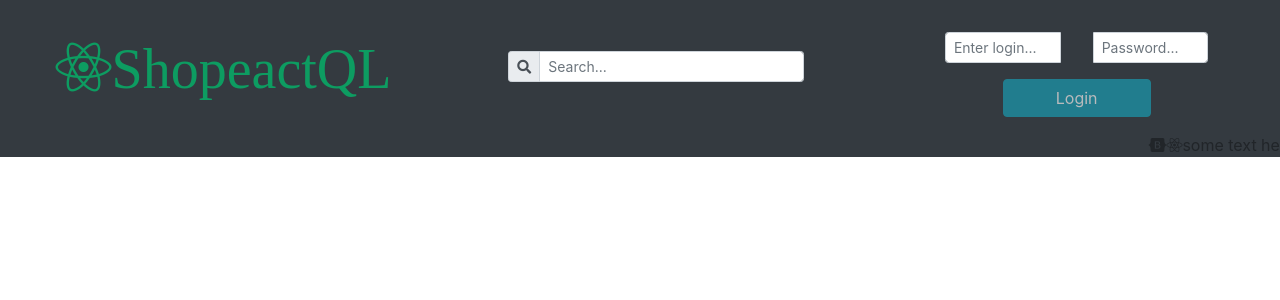
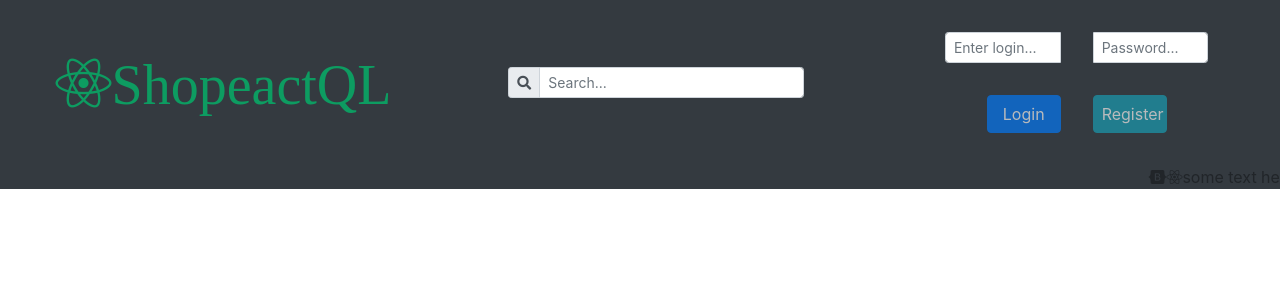
Before and after one commit to EzeeBreezy/react-shop-hw1, a React (Create React App) app: page / in a window 1280 px wide. Shown: the top 300 px of the page. Built offline with nearby package versions, Linux system fonts and the light colour scheme.

Commit message:
small changes

```diff
--- a/src/App.js
+++ b/src/App.js
@@ -2,13 +2,14 @@ import React from "react"
 import "./App.css"
 import Header from './components/Header'
 import Categories from './components/Categories'
+import Goods from './components/Goods'
 import Footer from './components/Footer'
 
 export default () => (
   <div className="App">
     <Header />
-
-
+    <Categories />
+    <Goods />
     <Footer />
   </div>
 )
--- a/src/components/Footer.js
+++ b/src/components/Footer.js
@@ -5,8 +5,8 @@ import React from "react"
 const Credits = () =>
     <>
       <div className="row justify-content-end align-items-center bg-dark">
-      <i class="fab fa-bootstrap"></i>
-      <i class="fab fa-react"></i>
+      <i className="fab fa-bootstrap"></i>
+      <i className="fab fa-react"></i>
       some text here
       </div>
     </>
--- /dev/null
+++ b/src/components/Goods.js
@@ -0,0 +1,9 @@
+import React, {useState} from "react"
+// import "./App.css"
+// import decode from 'jwt-decode'
+
+export default () => (
+  <div className="Goods">
+
+  </div>
+)
--- a/src/components/Header.js
+++ b/src/components/Header.js
@@ -24,13 +24,24 @@ const LoginForm = ({onLogin}) => {
           </div>
         </div>
         <div className="col-3 p-3">
-          <div className='input-group input-group-sm'>
-            <input type="text" className="form-control m-3" value={login} onChange={e=>setLogin(e.target.value)} placeholder="Enter login..."/>
-            <input type="password" className="form-control m-3" value={password} onChange={e=>setPassword(e.target.value)} placeholder="Password..."/>
+          <div className="row">
+            <div className="col">
+              <div className='input-group input-group-sm'>
+                <input type="text" className="form-control m-3" value={login} onChange={e=>setLogin(e.target.value)} placeholder="Enter login..."/>
+                <input type="password" className="form-control m-3" value={password} onChange={e=>setPassword(e.target.value)} placeholder="Password..."/>
+              </div>
+            </div>
           </div>
-          <button className="btn btn-info pl-2 pr-2 w-50" disabled={!validLogin || !validPassword} onClick={()=> onLogin(login, password)}>
-              Login
-          </button>
+          <div className="row">
+            <div className="col">
+              <button className="btn btn-primary pl-2 pr-2 m-3 w-25" disabled={!validLogin || !validPassword} onClick={()=> onLogin(login, password)}>
+                  Login
+              </button>
+              <button className="btn btn-info pl-2 pr-2 m-3 w-25" disabled={!validLogin || !validPassword} onClick={()=> onLogin(login, password)}>
+                  Register
+              </button>
+            </div>
+          </div>
         </div>
         <div className="col-3 p-3 d-none">
           <p className="text-warning">Welcome, Username!</p>
@@ -44,24 +55,58 @@ const LoginForm = ({onLogin}) => {
   )
 }
 
-const liginGraphQL = (login, password) => {
-  return true
-//   return fetch('http://shop-roles.asmer.fs.a-level.com.ua/graphql', {
-//   method: 'POST',
-//   headers: {
-//     'Content-Type': 'application/json',
-//     'Accept': 'application/json',
-//   },
-//   body: JSON.stringify({
-//     query: `query login($login: String, $password: String){
-//     login(login:$login, password:$password)
-//   }`,
-//     variables: { login, password },
-//   })
-// })
-// .then(res => res.json())
-// .then(data => data.data.login)
+const loginGraphQL = async (login, password) => {
+  return fetch('http://shop-roles.asmer.fs.a-level.com.ua/graphql', {
+  method: 'POST',
+  headers: {
+    'Content-Type': 'application/json',
+    'Accept': 'application/json',
+  },
+  body: JSON.stringify({
+    query: `query login($login: String, $password: String){
+    login(login:$login, password:$password)
+  }`,
+    variables: { login, password },
+  })
+})
+.then(res => res.json())
+.then(data => data.data.login)
 }
+
+// loginForm.onsubmit = async e => {
+//   e.preventDefault()
+//   let { value: login } = userLogin
+//   let { value: password } = userPassword
+//   if (login && password) {
+//     const query = `query login($login: String, $password: String){
+//          login(login: $login, password: $password)
+//       }`
+//     let response = await fetch(
+//       "http://shop-roles.asmer.fs.a-level.com.ua/graphql",
+//       {
+//         method: "POST",
+//         headers: {
+//           "Content-Type": "application/json",
+//           Accept: "application/json"
+//         },
+//         body: JSON.stringify({
+//           query,
+//           variables: { login, password }
+//         })
+//       }
+//     )
+//     let returnedData = await response.json()
+//     let token = returnedData.data.login
+//     if (token) {
+//       localStorage.authToken = token
+//       decodedToken = jwt_decode(token)
+//       console.log(decodedToken) //!!! leaving just for now
+//       userName.innerText = `Welcome, ${decodedToken.sub.login}!`
+//       userID = decodedToken.sub.id
+//       alert("Login successful")
+//     } else alert("failed to login")
+//   } else alert("Both login and password must be filled")
+// }
 
 export default () => {
   let [token, setToken] = useState(false)
@@ -69,7 +114,7 @@ export default () => {
   <div className="Header">
     <LoginForm onLogin={ (l,p) => {
       setToken("PENDING")
-      liginGraphQL(l,p).then(token => setToken(token))
+      loginGraphQL(l,p).then(token => setToken(token))
       .catch(error => setToken("REJECTED"))
     }} />
   </div>
```
